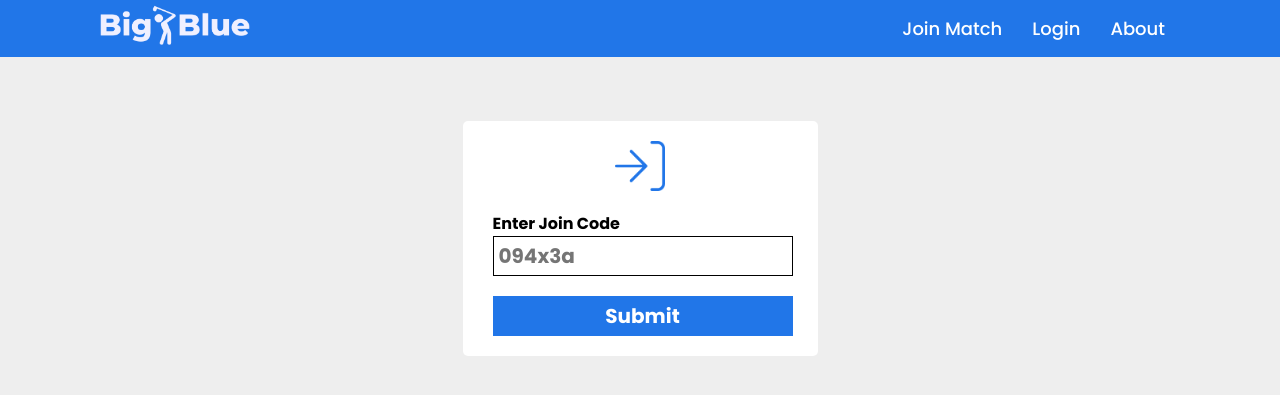
After one commit to maxklema/Big-Blue, a Flask app: page /joincode in a window 1280 px wide. The commit adds this page. Shown: the top 395 px of the page. Run offline with Flask 2, Linux system fonts and the light colour scheme.

Commit message:
created join code page and minor changes

```diff
--- a/main.py
+++ b/main.py
@@ -223,6 +223,12 @@ def verify_user(user: str, verified_input: bool):
 def about():
     return render_template("about.html")
 
+@app.route("/joincode")
+def joincode():
+    return render_template("join_code_page.html")
+
+
+
 @app.route("/")
 def index():
     return render_template("index.html", matches=look_for_match("XCRunner2022"))
--- a/static/styles/style.css
+++ b/static/styles/style.css
@@ -114,6 +114,16 @@ header .navigation li a:hover {
     font-size: 20px;
     margin-bottom: 20px;
     border: 0.25px solid black;
+    background-color: white;
+}
+
+.form-container form img {
+    height: 50px;
+    width: 50px;
+    margin-left: auto;
+    margin-right: auto;
+    display: block;
+    margin-bottom: 20px;
     background-color: white;
 }
 
--- a/templates/indexcontent.html
+++ b/templates/indexcontent.html
@@ -17,7 +17,7 @@
                 <img src="{{ url_for('static', filename='logo graphics/bigbluewhite.png') }}" class="logo">
             </a>
             <ul class="navigation">
-                <li><a href="/">Join Match</a></li>
+                <li><a href="/joincode">Join Match</a></li>
                 <li><a href="/login">Login</a></li>
                 <li><a href="/about">About</a></li>
             </ul>
--- /dev/null
+++ b/templates/join_code_page.html
@@ -0,0 +1,22 @@
+{% extends "indexcontent.html" %}
+{% block content %}
+
+<title>Big Blue | Home</title>
+<link rel="stylesheet" href="{{ url_for('static', filename='styles/style.css') }}">
+
+    <body>
+
+        <div class="form-container">
+            <form action="">
+                <img src="{{ url_for('static', filename='logo graphics/newjoinicon.png') }}" alt="">
+                <label for="joincode-box">Enter Join Code</label><br>
+                <input placeholder="094x3a" type="text" id="joincode-box"></input><br>
+                <input type="submit" name="submit-joincode" id="joincode-submit-button">
+            </form>
+        </div>
+
+
+    </body>
+
+
+{% endblock %}
```
Also changed, not shown: static/logo graphics/newjoinicon.png (added).
